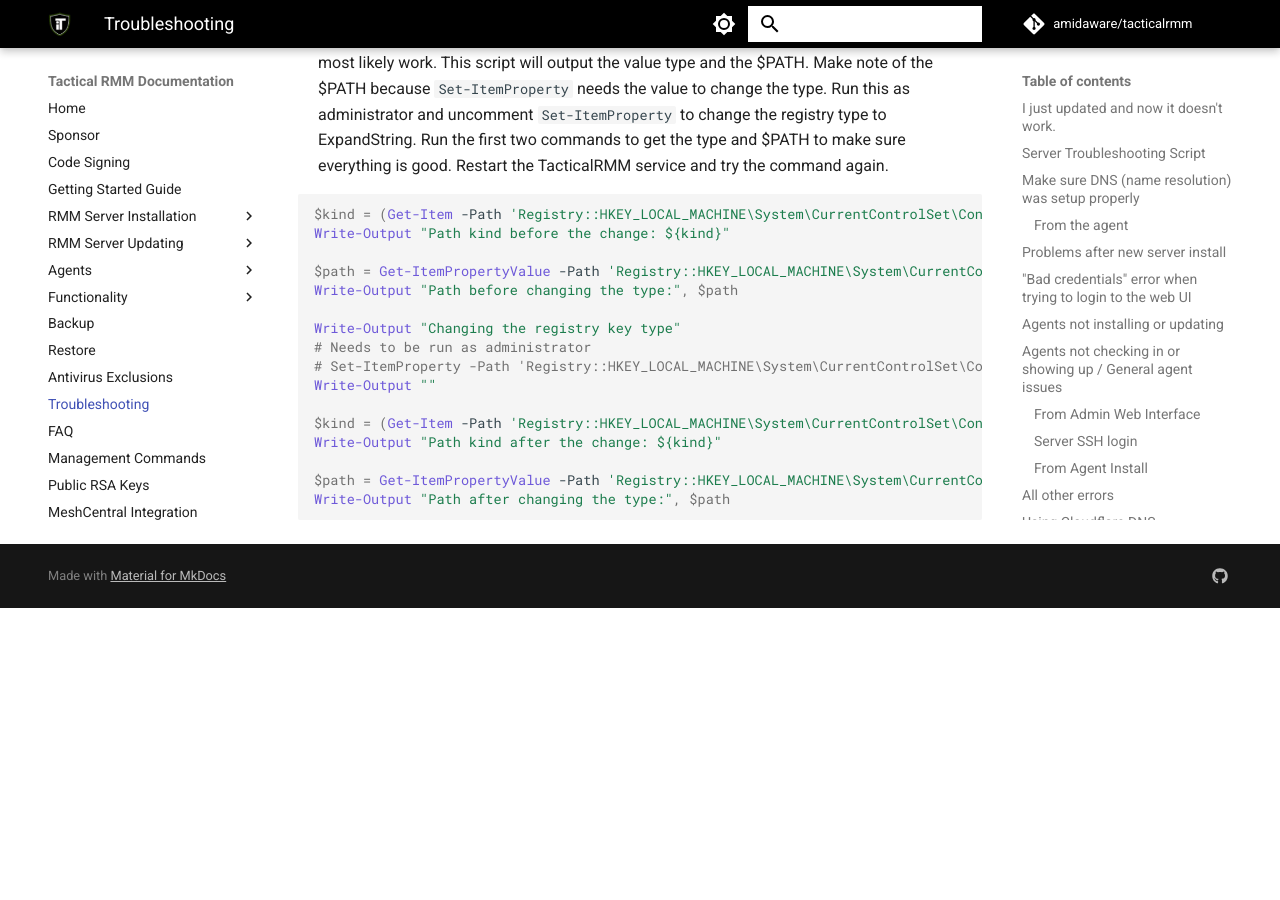
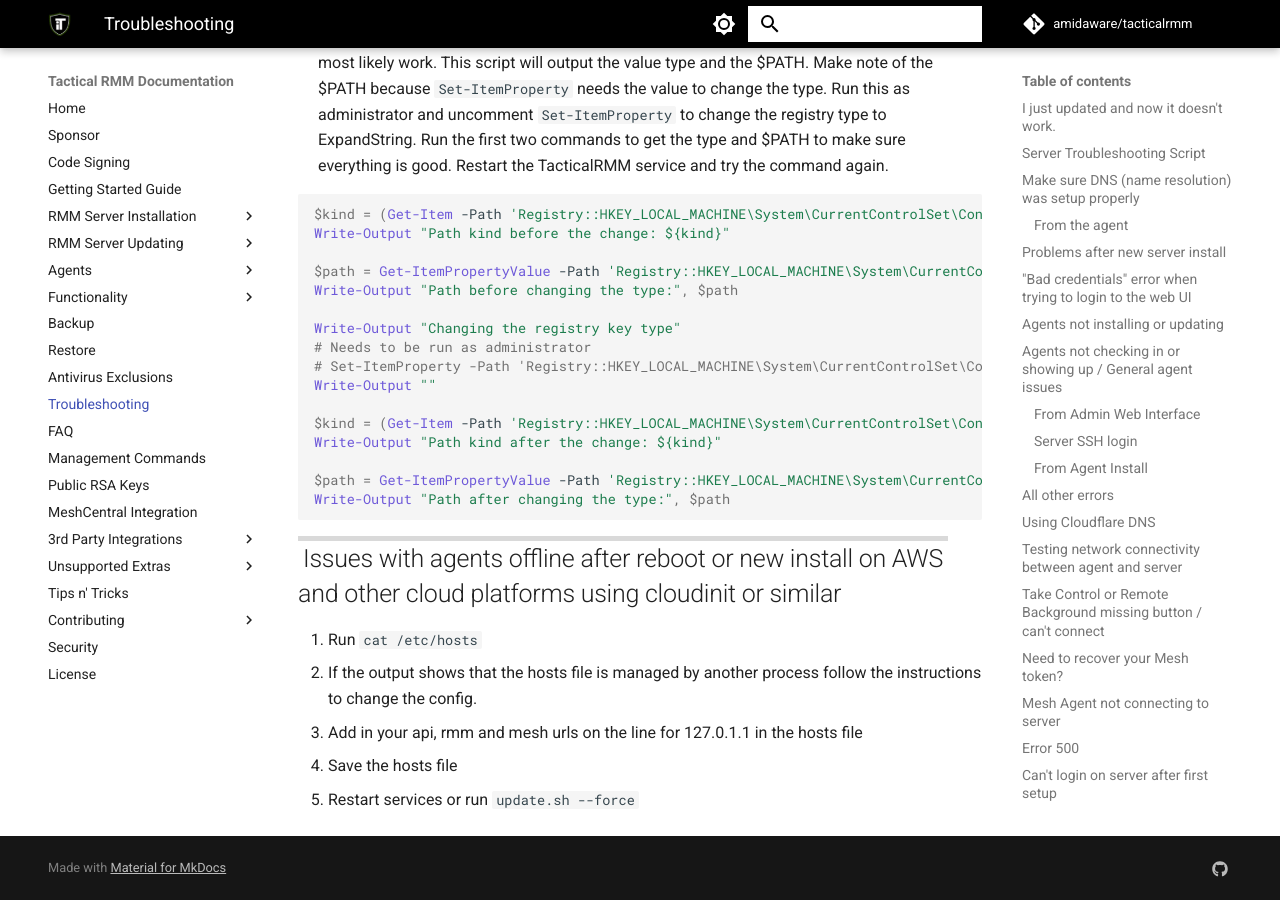
Before and after one commit to amidaware/trmm-docs, an MkDocs documentation site: the page built from docs/troubleshooting.md, in a window 1280 px wide and 900 px high, scrolled down 7434 px. Built offline with MkDocs 1.6.1 and Material for MkDocs 9.7.7, drawn with Linux system fonts in a browser that asks for light colours; comment, search, counter and statistics services are not loaded; before the commit the page ends 8042 px from its top, so only the background shows below that.

Commit message:
Update troubleshooting.md

````diff
--- a/docs/troubleshooting.md
+++ b/docs/troubleshooting.md
@@ -293,3 +293,11 @@
 $path = Get-ItemPropertyValue -Path 'Registry::HKEY_LOCAL_MACHINE\System\CurrentControlSet\Control\Session Manager\Environment' -Name Path
 Write-Output "Path after changing the type:", $path
 ```
+
+## Issues with agents offline after reboot or new install on AWS and other cloud platforms using cloudinit or similar
+
+1. Run `cat /etc/hosts`
+2. If the output shows that the hosts file is managed by another process follow the instructions to change the config.
+3. Add in your api, rmm and mesh urls on the line for 127.0.1.1 in the hosts file
+4. Save the hosts file
+5. Restart services or run `update.sh --force`
````
